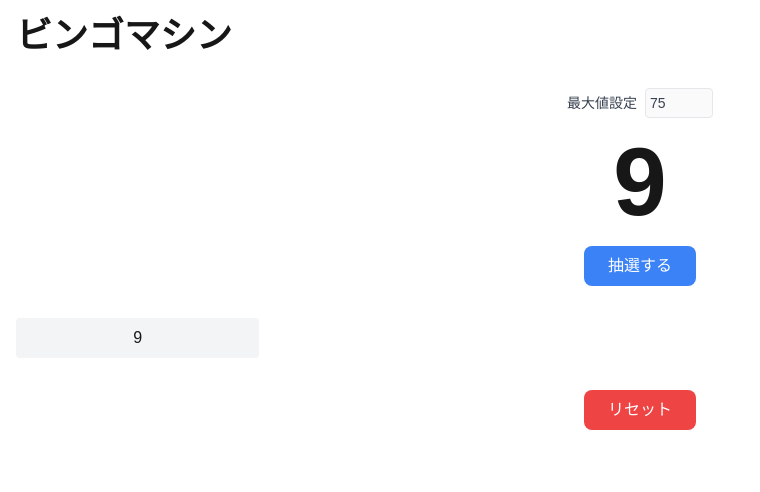
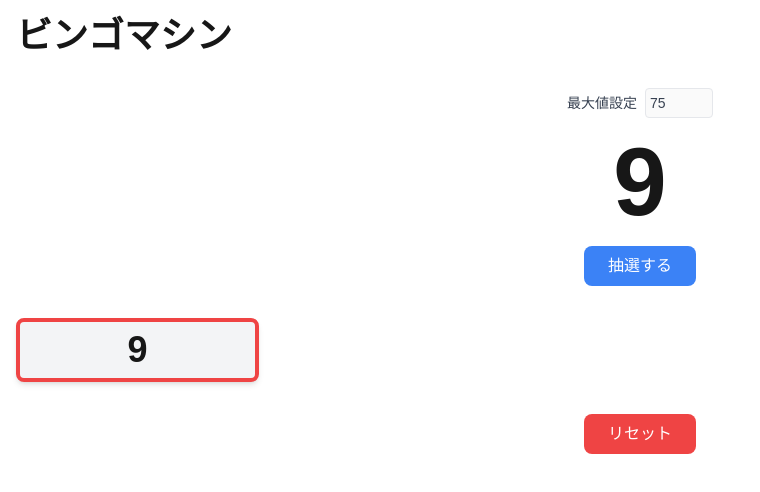
Before and after one commit to yasutaka-asai/MyBingoMachine, a Next.js app: page / in a window 1280 px wide. Both pictures are taken after a click on the button "抽選する". Shown: the top 492 px of the page, without its empty margins (0-760 px from the left). Built offline with nearby package versions, Linux system fonts and the light colour scheme.

Commit message:
出た数字によって枠の色を変える

```diff
--- /dev/null
+++ b/app/components/DrawnNumber.tsx
@@ -0,0 +1,55 @@
+// ビンゴの数字を表示するコンポーネント
+import React from "react";
+
+interface DrawnNumberProps {
+  number: number;
+}
+
+const DrawnNumber: React.FC<DrawnNumberProps> = ({ number }) => {
+  const getBorderColorClass = (num: number) => {
+    const range = Math.floor((num - 1) / 10);
+    switch (range) {
+      case 0:
+        return "border-red-500"; // 1-10
+      case 1:
+        return "border-blue-500"; // 11-20
+      case 2:
+        return "border-green-500"; // 21-30
+      case 3:
+        return "border-yellow-500"; // 31-40
+      case 4:
+        return "border-purple-500"; // 41-50
+      case 5:
+        return "border-pink-500"; // 51-60
+      case 6:
+        return "border-orange-500"; // 61-70
+      case 7:
+        return "border-teal-500"; // 71-80
+      default:
+        return "border-gray-500"; // 81以上
+    }
+  };
+
+  return (
+    <div
+      className={`
+            bg-gray-100
+            p-2
+            text-center
+            rounded-lg
+            border-4
+            ${getBorderColorClass(number)}
+            text-4xl
+            font-bold
+            shadow-md
+            hover:scale-105
+            transition-transform
+            duration-200
+        `}
+    >
+      {number}
+    </div>
+  );
+};
+
+export default DrawnNumber;
--- a/app/page.tsx
+++ b/app/page.tsx
@@ -1,6 +1,7 @@
 "use client";
 import { useEffect, useState } from "react";
 import BingoMachine from "../util/BingoMachine";
+import DrawnNumber from "./components/DrawnNumber";
 
 // ローカルストレージに保存するためのキー
 const STORAGE_KEY = "bingoDrawnNumbers";
@@ -93,8 +94,8 @@ export default function Home() {
 
       <div className="grid grid-cols-5 gap-2">
         {drawnNumbers.map((num, index) => (
-          <div key={index} className="bg-gray-100 p-2 text-center rounded">
-            {num}
+          <div key={index}>
+            <DrawnNumber number={num} />
           </div>
         ))}
       </div>
```
